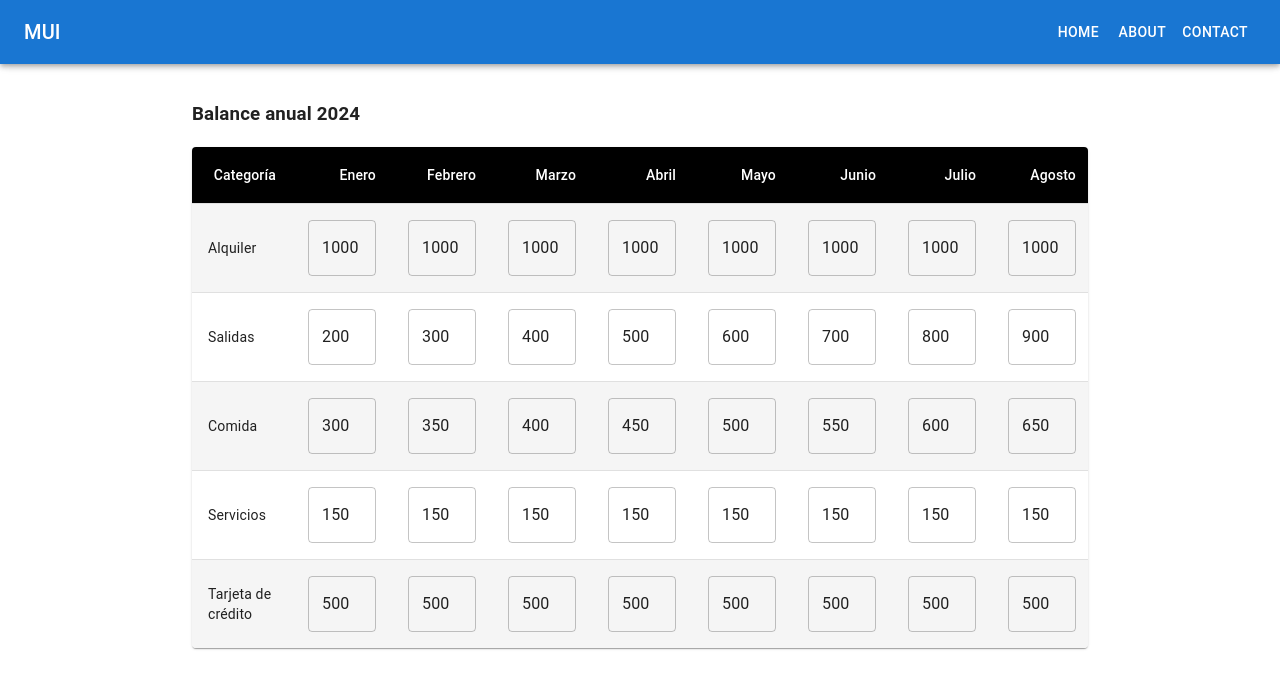
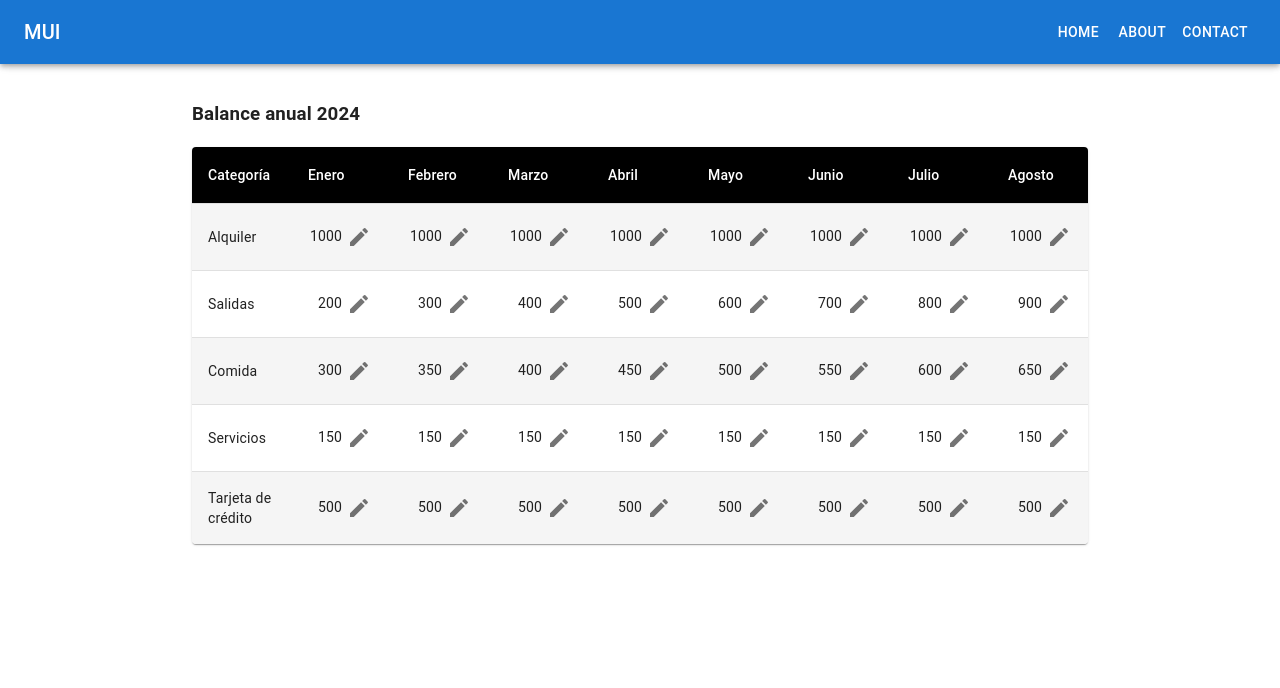
Before and after one commit to Ren991/NoTeLaDeliresApp, a React (Vite) app in the folder frontend/: page /home in a window 1280 px wide. Shown: the top 688 px of the page. Built offline with nearby package versions, Linux system fonts and the light colour scheme.

Commit message:
add editar valores de celda

```diff
--- a/frontend/src/components/TablaBalance/TablaBalance.jsx
+++ b/frontend/src/components/TablaBalance/TablaBalance.jsx
@@ -1,4 +1,5 @@
 import * as React from "react";
+import { useState } from "react";
 import { styled } from "@mui/material/styles";
 import Table from "@mui/material/Table";
 import TableBody from "@mui/material/TableBody";
@@ -8,6 +9,9 @@ import TableHead from "@mui/material/TableHead";
 import TableRow from "@mui/material/TableRow";
 import Paper from "@mui/material/Paper";
 import TextField from "@mui/material/TextField";
+import IconButton from "@mui/material/IconButton";
+import EditIcon from "@mui/icons-material/Edit";
+import DoneIcon from "@mui/icons-material/Done";
 
 const StyledTableCell = styled(TableCell)(({ theme }) => ({
   [`&.${tableCellClasses.head}`]: {
@@ -29,13 +33,47 @@ const StyledTableRow = styled(TableRow)(({ theme }) => ({
   },
 }));
 
-const categorias = ["Alquiler", "Salidas", "Comida", "Servicios", "Tarjeta de crédito"];
+const categorias = [
+  "Alquiler",
+  "Salidas",
+  "Comida",
+  "Servicios",
+  "Tarjeta de crédito",
+];
 
-function createData(categoria, enero, febrero, marzo, abril, mayo, junio, julio, agosto, septiembre, octubre, noviembre, diciembre) {
-  return { categoria, enero, febrero, marzo, abril, mayo, junio, julio, agosto, septiembre, octubre, noviembre, diciembre };
+function createData(
+  categoria,
+  enero,
+  febrero,
+  marzo,
+  abril,
+  mayo,
+  junio,
+  julio,
+  agosto,
+  septiembre,
+  octubre,
+  noviembre,
+  diciembre
+) {
+  return {
+    categoria,
+    enero,
+    febrero,
+    marzo,
+    abril,
+    mayo,
+    junio,
+    julio,
+    agosto,
+    septiembre,
+    octubre,
+    noviembre,
+    diciembre,
+  };
 }
 
-const rows = [
+const initialRows = [
   createData("Alquiler", 1000, 1000, 1000, 1000, 1000, 1000, 1000, 1000, 1000, 1000, 1000, 1000),
   createData("Salidas", 200, 300, 400, 500, 600, 700, 800, 900, 1000, 1100, 1200, 1300),
   createData("Comida", 300, 350, 400, 450, 500, 550, 600, 650, 700, 750, 800, 850),
@@ -46,6 +84,21 @@ const rows = [
 var añoActual = "2024";
 
 export default function TablaBalance() {
+  const [rows, setRows] = useState(initialRows);
+  const [editableCells, setEditableCells] = useState(
+    Array.from({ length: initialRows.length }, () =>
+      Array.from({ length: 12 }, () => false)
+    )
+  );
+
+  const handleToggleEdit = (rowIndex, cellIndex) => {
+    setEditableCells(prevEditableCells => {
+      const updatedEditableCells = [...prevEditableCells];
+      updatedEditableCells[rowIndex][cellIndex] = !updatedEditableCells[rowIndex][cellIndex];
+      return updatedEditableCells;
+    });
+  };
+
   return (
     <div style={{ marginTop: "100px", width: "70%", marginLeft: "auto", marginRight: "auto" }}>
       <h3>Balance anual {añoActual}</h3>
@@ -53,42 +106,47 @@ export default function TablaBalance() {
         <Table sx={{ minWidth: 700 }} aria-label="customized table">
           <TableHead>
             <TableRow>
-                <StyledTableCell align="right" style={{ minWidth: '100px', maxWidth: '100px' }}>Categoría</StyledTableCell>
-                <StyledTableCell align="right" style={{ minWidth: '100px', maxWidth: '100px' }}>Enero</StyledTableCell>
-                <StyledTableCell align="right" style={{ minWidth: '100px', maxWidth: '100px' }}>Febrero</StyledTableCell>
-                <StyledTableCell align="right" style={{ minWidth: '100px', maxWidth: '100px' }}>Marzo</StyledTableCell>
-                <StyledTableCell align="right" style={{ minWidth: '100px', maxWidth: '100px' }}>Abril</StyledTableCell>
-                <StyledTableCell align="right" style={{ minWidth: '100px', maxWidth: '100px' }}>Mayo</StyledTableCell>
-                <StyledTableCell align="right" style={{ minWidth: '100px', maxWidth: '100px' }}>Junio</StyledTableCell>
-                <StyledTableCell align="right" style={{ minWidth: '100px', maxWidth: '100px' }}>Julio</StyledTableCell>
-                <StyledTableCell align="right" style={{ minWidth: '100px', maxWidth: '100px' }}>Agosto</StyledTableCell>
-                <StyledTableCell align="right" style={{ minWidth: '100px', maxWidth: '100px' }}>Septiembre</StyledTableCell>
-                <StyledTableCell align="right" style={{ minWidth: '100px', maxWidth: '100px' }}>Octubre</StyledTableCell>
-                <StyledTableCell align="right" style={{ minWidth: '100px', maxWidth: '100px' }}>Noviembre</StyledTableCell>
-                <StyledTableCell align="right" style={{ minWidth: '100px', maxWidth: '100px' }}>Diciembre</StyledTableCell>
+              <StyledTableCell style={{ minWidth: "100px", maxWidth: "100px" }}>Categoría</StyledTableCell>
+              {["Enero", "Febrero", "Marzo", "Abril", "Mayo", "Junio", "Julio", "Agosto", "Septiembre", "Octubre", "Noviembre", "Diciembre"].map((month, index) => (
+                <StyledTableCell key={index} style={{ minWidth: "100px", maxWidth: "100px" }}>
+                  {month}
+                </StyledTableCell>
+              ))}
             </TableRow>
           </TableHead>
           <TableBody>
-            {rows.map((row, index) => (
-              <StyledTableRow key={index}>
+            {rows.map((row, rowIndex) => (
+              <StyledTableRow key={rowIndex}>
                 <StyledTableCell component="th" scope="row">
                   {row.categoria}
                 </StyledTableCell>
-                {Object.keys(row).slice(1).map((key, keyIndex) => (
-                  <StyledTableCell align="right" key={keyIndex}>
+                {Object.entries(row).slice(1).map(([key, value], cellIndex) => (
+                  <StyledTableCell align="right" key={cellIndex}>
+                    {editableCells[rowIndex][cellIndex] ? (
                       <TextField
-                      id={`${index}-${keyIndex}`}
-
-                      value={row[key]}
+                        value={value}
                         sx={{ width: "100%" }}
                         InputProps={{ inputProps: { min: 0 } }}
                         onChange={(event) => {
-                        const value = event.target.value;
-                        const updatedRows = [...rows];
-                        updatedRows[index][key] = value;
-                        // Actualiza el estado con las filas actualizadas
+                          const newValue = event.target.value;
+                          setRows(prevRows =>
+                            prevRows.map((prevRow, prevRowIndex) =>
+                              prevRowIndex === rowIndex
+                                ? { ...prevRow, [key]: newValue }
+                                : prevRow
+                            )
+                          );
                         }}
                       />
+                    ) : (
+                      value
+                    )}
+                    <IconButton
+                      size="small"
+                      onClick={() => handleToggleEdit(rowIndex, cellIndex)}
+                    >
+                      {editableCells[rowIndex][cellIndex] ? <DoneIcon /> : <EditIcon />}
+                    </IconButton>
                   </StyledTableCell>
                 ))}
               </StyledTableRow>
```
Lines whose indentation alone changed are shown as unchanged.
